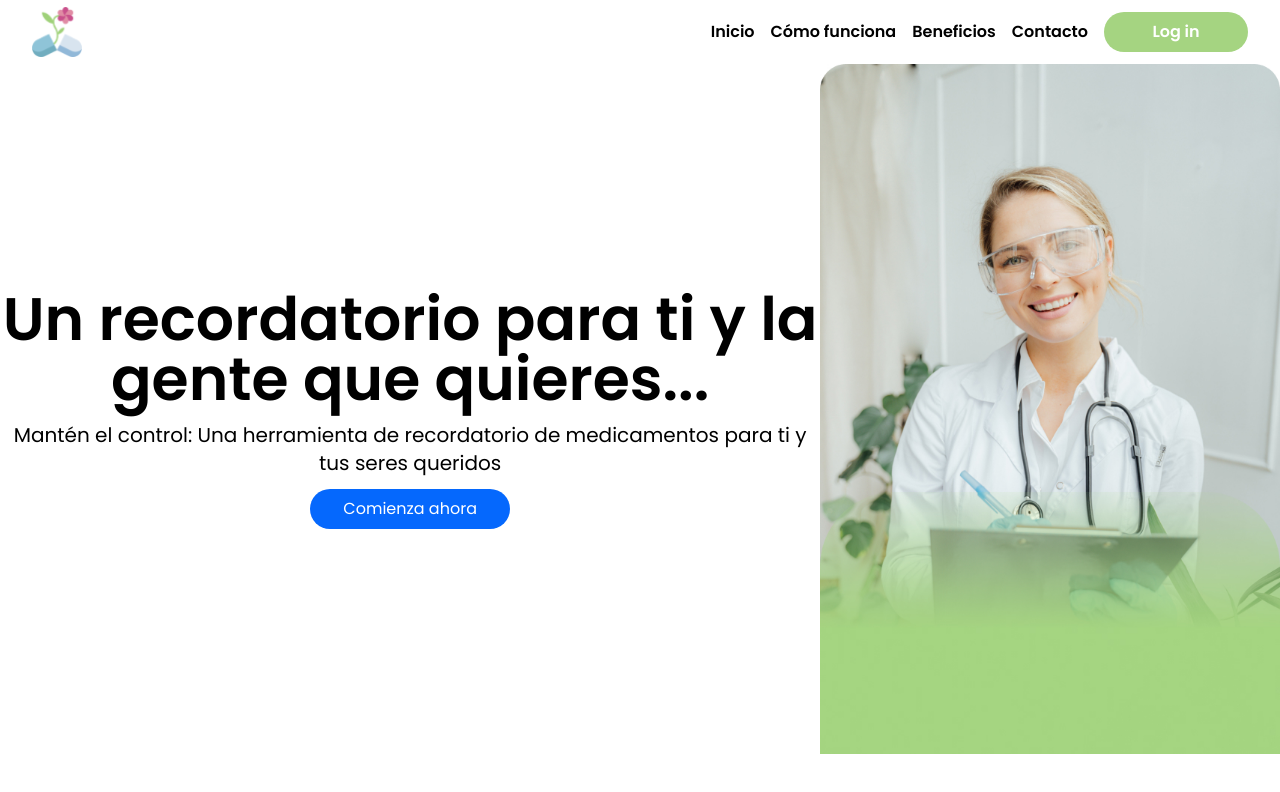
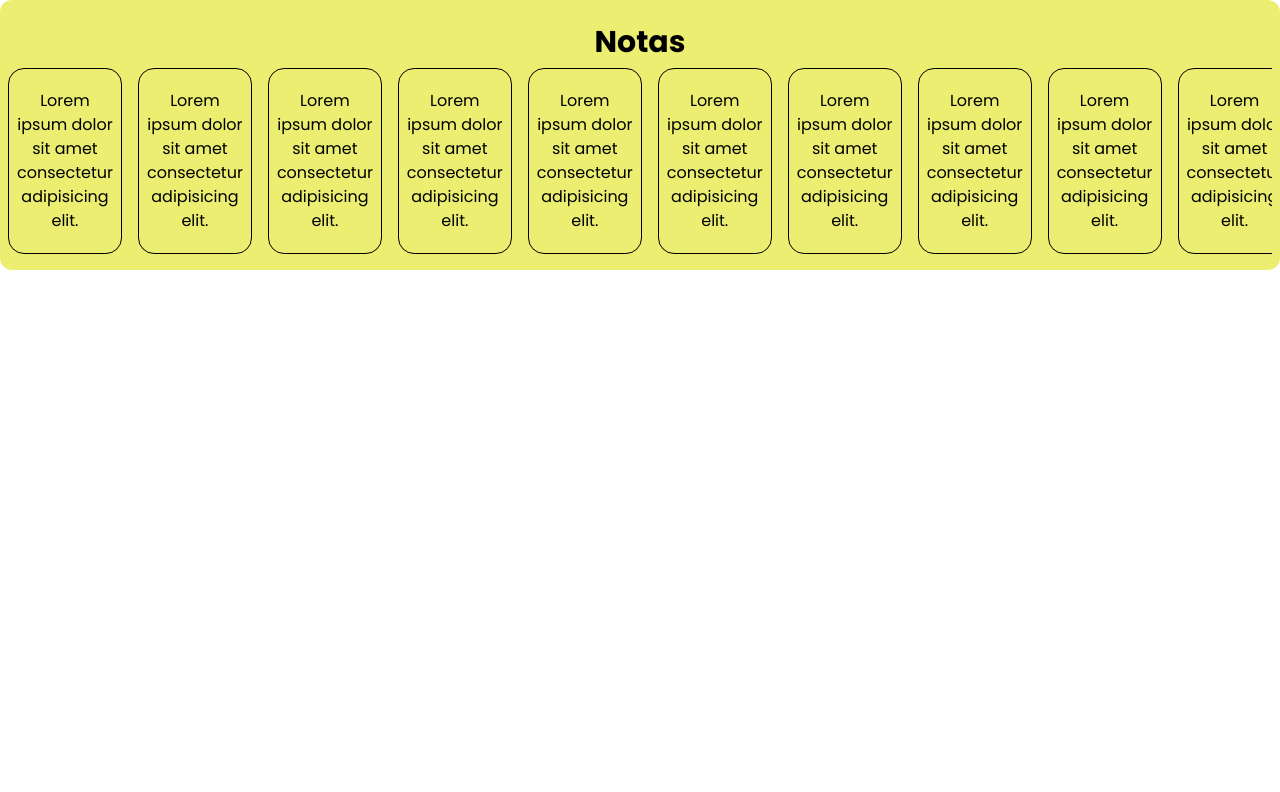
Before and after one commit to No-Country/c12-08-m-php-react, a Next.js app in the folder frontend/: page / in a window 1280 px wide. Shown: the top 792 px of the page. Built offline with nearby package versions, Linux system fonts and the light colour scheme.

Commit message:
style changes

```diff
--- a/frontend/app/globals.css
+++ b/frontend/app/globals.css
@@ -45,7 +45,7 @@ select:-webkit-autofill:focus {
 
 /* width */
 ::-webkit-scrollbar {
-  width: 10px;
+  width: 2px;
 }
 
 /* Track */
--- a/frontend/app/page.tsx
+++ b/frontend/app/page.tsx
@@ -5,8 +5,9 @@ export default function Landing() {
   return (
     <>
       <header>
-        <LandingNavbar />
-        <LandingShowcase />
+        <Notes />
+        {/* <LandingNavbar />
+        <LandingShowcase /> */}
       </header>
     </>
   );
--- a/frontend/components/Notes/Notes.tsx
+++ b/frontend/components/Notes/Notes.tsx
@@ -2,12 +2,12 @@ import NItem from './components/NItem';
 
 const Notes = () => {
   return (
-    <div className='flex flex-col items-center justify-center rounded-xl p-2 py-4 md:bg-lightGreen h-screen md:h-full md:w-full '>
+    <div className='flex flex-col items-center justify-center rounded-xl p-2 py-4 md:bg-yellow h-screen md:h-full md:w-full '>
       <p className=' text-3xl text-center py-2 font-bold'>Notas</p>
 
       <div
         className=' grid grid-cols-2 gap-4 overflow-y-auto justify-around
-                        md:flex md:overflow-x-auto md:overflow-y-hidden md:w-full '>
+                        md:flex md:justify-evenly md:overflow-x-auto md:overflow-y-hidden md:w-full ntr '>
         <NItem />
         <NItem />
         <NItem />
--- a/frontend/components/Notes/components/NItem.tsx
+++ b/frontend/components/Notes/components/NItem.tsx
@@ -1,12 +1,10 @@
 import React from 'react';
-
-
 
 const NItem = () => {
   return (
     <div
       className='bg-yellow w-full min-h-[150px] rounded-2xl px-2 py-5 text-center
-    md:w-full md:h-full '>
+                  md:w-full md:h-full md:border md:border-black '>
       <p>Lorem ipsum dolor sit amet consectetur adipisicing elit.</p>
     </div>
   );
```
